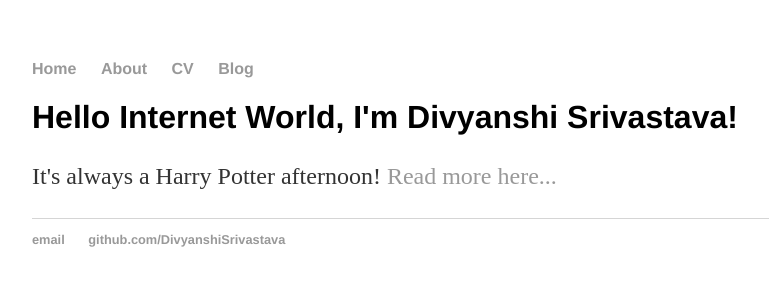
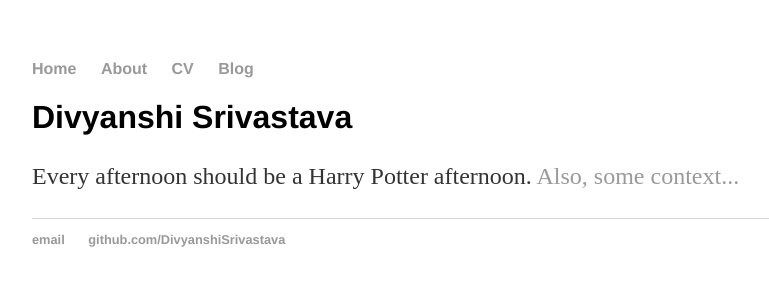
Before and after one commit to DivyanshiSrivastava/DivyanshiSrivastava.github.io, a Jekyll site: the page built from index.html, in a window 1280 px wide. Shown: the top 300 px of the page, without its empty margins (160-929 px from the left). Built offline with Jekyll 4.4.1, drawn with Linux system fonts in a browser that asks for light colours.

Commit message:
Update index.html

```diff
--- a/index.html
+++ b/index.html
@@ -1,30 +1,8 @@
-<!DOCTYPE html>
-<html>
-	<head>
-		<title>Divyanshi Srivastava</title>
-		<!-- link to main stylesheet -->
-		<link rel="stylesheet" type="text/css" href="/css/main.css">
-	</head>
-	<body>
-		<nav>
-    		<ul>
-        		<li><a href="/">Home</a></li>
-	        	<li><a href="/about">About</a></li>
-        		<li><a href="/cv">CV</a></li>
-        		<li><a href="/blog">Blog</a></li>
-    		</ul>
-		</nav>
-		<div class="container">
-    		<div class="blurb">
-        		<h1>Hello Internet World, I'm Divyanshi Srivastava!</h1>
-				<p> It's always a Harry Potter afternoon! <a href="/about">Read more here...</a></p>
-    		</div><!-- /.blurb -->
-		</div><!-- /.container -->
-		<footer>
-    		<ul>
-        		<li><a href="mailto:s.divyanshi91@gmail.com">email</a></li>
-        		<li><a href="https://github.com/DivyanshiSrivastava">github.com/DivyanshiSrivastava</a></li>
-			</ul>
-		</footer>
-	</body>
-</html>
+---
+layout: default
+title: Divyanshi Srivastava
+---
+<div class="blurb">
+	<h1>Divyanshi Srivastava</h1>
+	<p>Every afternoon should be a Harry Potter afternoon. <a href="/about"> Also, some context...</a></p>
+</div><!-- /.blurb -->
```
